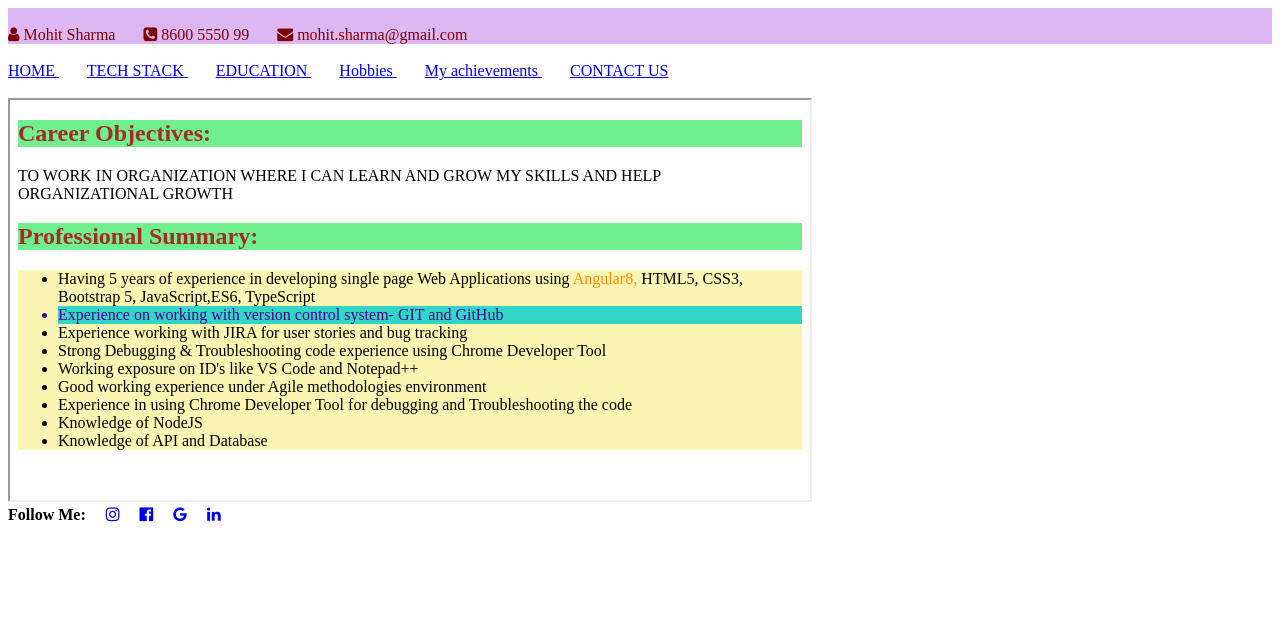
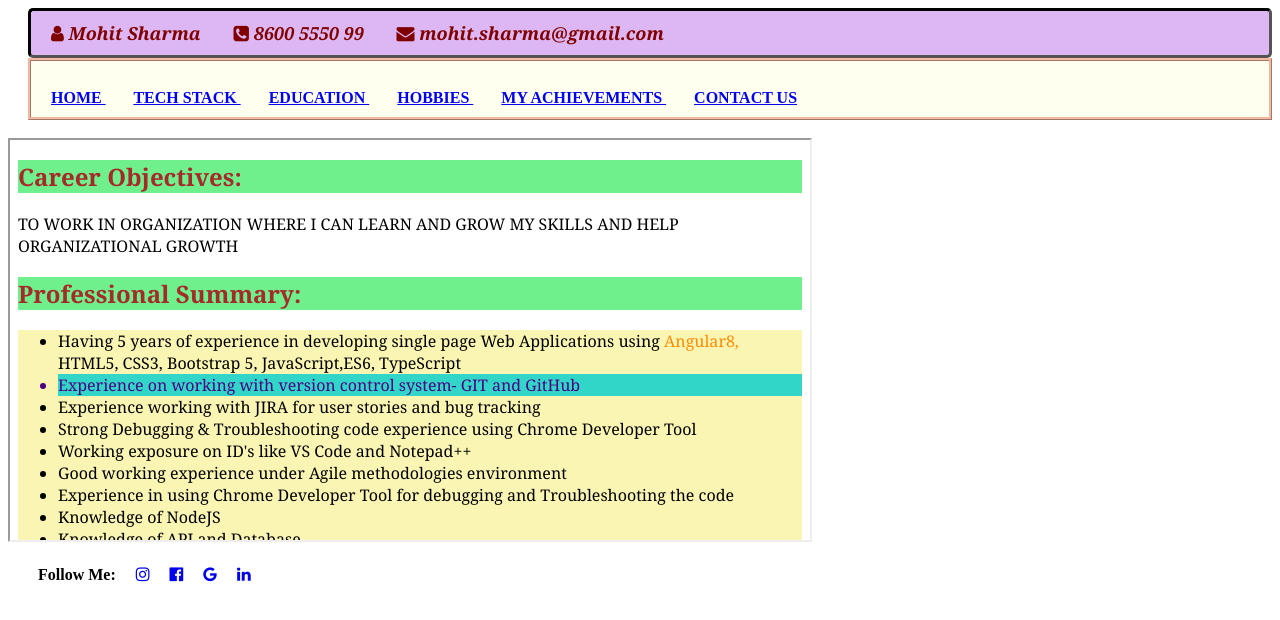
Before and after one commit to patilsushama021/my-profile, a plain HTML site: page index.html in a window 1280 px wide. Drawn offline with Linux system fonts and the light colour scheme.

Commit message:
updated index with CSS
updated with background properties and background images

```diff
--- a/home.html
+++ b/home.html
@@ -13,6 +13,9 @@
         }
         #back{
             background-color: rgb(250, 245, 178);
+        }
+        body{
+            font-family:Cambria, Cochin, Georgia, Times, 'Times New Roman', serif;
         }
     </style>
     </head>
--- a/index.html
+++ b/index.html
@@ -9,29 +9,56 @@
                 color:maroon;
                 background-color: #dcb7f3;
             }
+            #margin {
+                border-style:inset;
+                border-width:3px;
+                border-color:black;
+                border-radius:5px;
+                padding:10px 20px;
+                margin-left:20px;
+                font-size:18px;
+                font-style:oblique;
+                font-weight:bold;
+                font-family:Georgia, 'Times New Roman', Times, serif;
+
+            }
+            #nav{
+                border-style:ridge;
+                border-width:3px;
+                border-color:rgb(245, 183, 160);
+                background-color:ivory;
+                padding: 10px 20px;
+                margin-left:20px;
+                font-weight: bold;
+            }
+            footer{
+                border:hidden,2px,rgb(81, 243, 243);
+                font-weight:bold;
+                margin:10px;
+                padding: 10px 20px;
+            }
         </style>
     </head>
     <body>
-        <header>
-            <br>
-            <i class="fa fa-user" aria-hidden="true"></i> Mohit Sharma &nbsp; &nbsp; &nbsp;
-            <i class="fa fa-phone-square" aria-hidden="true"></i> 8600 5550 99 &nbsp; &nbsp; &nbsp;
-            <i class="fa fa-envelope" aria-hidden="true"></i> mohit.sharma@gmail.com
+        <header id="margin">
+            <i  class="fa fa-user" aria-hidden="true"></i> Mohit Sharma &nbsp; &nbsp; &nbsp;
+            <i  class="fa fa-phone-square" aria-hidden="true"></i> 8600 5550 99 &nbsp; &nbsp; &nbsp;
+            <i  class="fa fa-envelope" aria-hidden="true"></i> mohit.sharma@gmail.com
         </header>
-    <nav>
+    <nav id="nav">
         <br>
         <a href="home.html" target="index"> HOME </a> &nbsp; &nbsp; &nbsp;&nbsp;
         <a href="techStack.html" target="index"> TECH STACK </a> &nbsp; &nbsp; &nbsp;&nbsp;
         <a href="education.html" target="index"> EDUCATION </a> &nbsp; &nbsp; &nbsp;&nbsp;
-        <a href="hobbies.html" target="index"> Hobbies </a> &nbsp; &nbsp; &nbsp;&nbsp;
-        <a href="achievements.html" target="index"> My achievements </a>&nbsp; &nbsp; &nbsp;&nbsp;
+        <a href="hobbies.html" target="index"> HOBBIES </a> &nbsp; &nbsp; &nbsp;&nbsp;
+        <a href="achievements.html" target="index"> MY ACHIEVEMENTS </a>&nbsp; &nbsp; &nbsp;&nbsp;
         <a href="contactUs.html" target="index"> CONTACT US  </a>
     </nav>
     <br>
         <iframe width="800" height="400" name="index" src="home.html"> </iframe>
     <footer>
         <strong> Follow Me: </strong> &nbsp; &nbsp;
-        <a href="https://www.instagram.com/" target="_blank"><i class="fa fa-instagram" aria-hidden="true"></i></a> &nbsp; &nbsp;
+        <a href="https://www.instagram.com/" target="_blank" style="font-weight:bold"><i class="fa fa-instagram" aria-hidden="true"></i></a> &nbsp; &nbsp;
         <a href="https://www.facebook.com/" target="_blank"><i class="fa fa-facebook-official" aria-hidden="true"></i></a> &nbsp; &nbsp;
         <a href="https://www.google.com/" target="_blank"><i class="fa fa-google" aria-hidden="true"></i></a> &nbsp; &nbsp;
         <a href="https://www.linkedin.com"><i class="fa fa-linkedin" aria-hidden="true"></i></a>
```
Also changed, not shown: achievements.html (+9 -0 lines), contactUs.html (+8 -0 lines), education.html (+13 -0 lines), hobbies.html (+10 -0 lines), techStack.html (+21 -0 lines), achievements--1-.png (added), contact-us-sales.png (added), data-center-server-room-concept.jpg (added), hobbies-activity-amusement-freetime-interest-concept-74926992.jpg (added), images (1).jfif (added), images.jfif (added).
